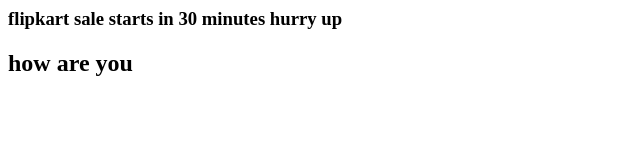
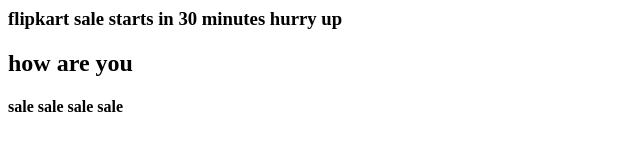
Before and after one commit to mksuhail/flipkart-june2021, a plain HTML site: page index.html in a window 1280 px wide. Shown: the whole page, without its empty margins (0-640 px from the left). Drawn offline with Linux system fonts and the light colour scheme.

Commit message:
Update index.html

```diff
--- a/index.html
+++ b/index.html
@@ -2,3 +2,4 @@
 
 <h3> flipkart sale starts in 30 minutes hurry up</h3>
 <h2> how are you</h2>
+<h4> sale sale sale sale </h4>
```
